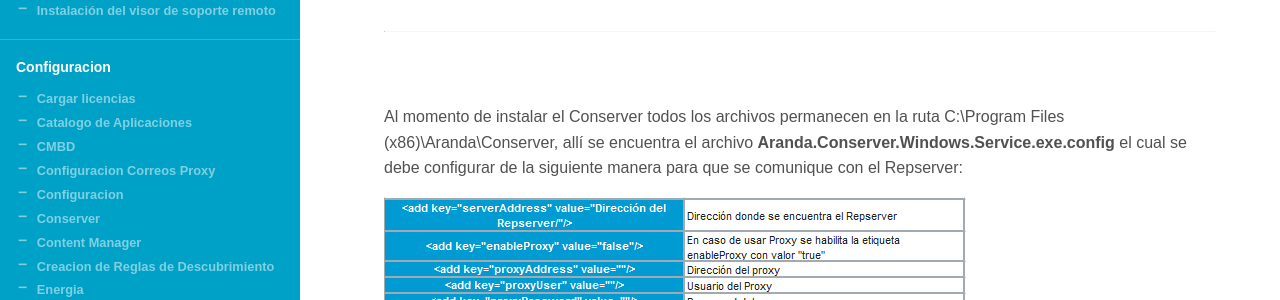
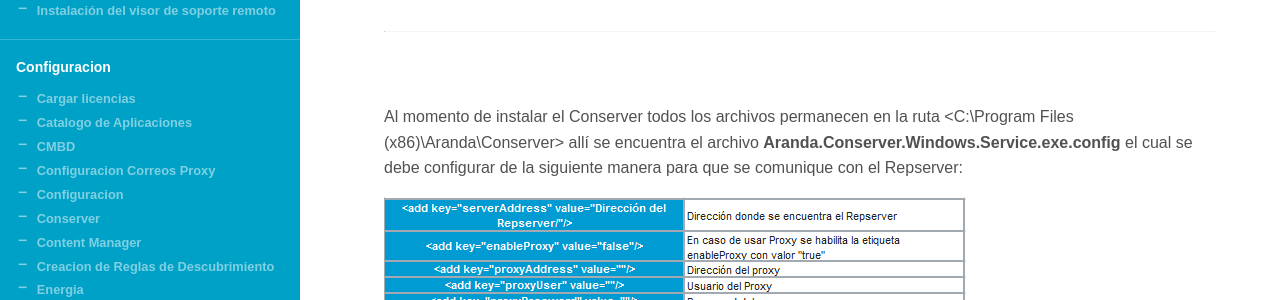
Before and after one commit to Nats85/adm, a Jekyll site: the page built from _docs/configuracion/repserver_conserver.md, in a window 1280 px wide and 900 px high. Shown: the part 354-654 px from the top of the window. Built offline with Jekyll 4.4.1, drawn with Linux system fonts in a browser that asks for light colours; part of the change alters nothing that is shown.

```diff
--- a/_docs/configuracion/repserver_conserver.md
+++ b/_docs/configuracion/repserver_conserver.md
@@ -6,7 +6,7 @@ info:
 ---
 
 
-Al momento de instalar el Conserver todos los archivos permanecen en la ruta C:\Program Files (x86)\Aranda\Conserver, allí se encuentra el archivo **Aranda.Conserver.Windows.Service.exe.conﬁg** el cual se debe conﬁgurar de la siguiente manera para que se comunique con el Repserver:
+Al momento de instalar el Conserver todos los archivos permanecen en la ruta <C:\Program Files (x86)\Aranda\Conserver> allí se encuentra el archivo **Aranda.Conserver.Windows.Service.exe.conﬁg** el cual se debe conﬁgurar de la siguiente manera para que se comunique con el Repserver:
 
 
 ![conf_1]({{ site.baseurl }}/styleguide/images/conf_1.png)
```
